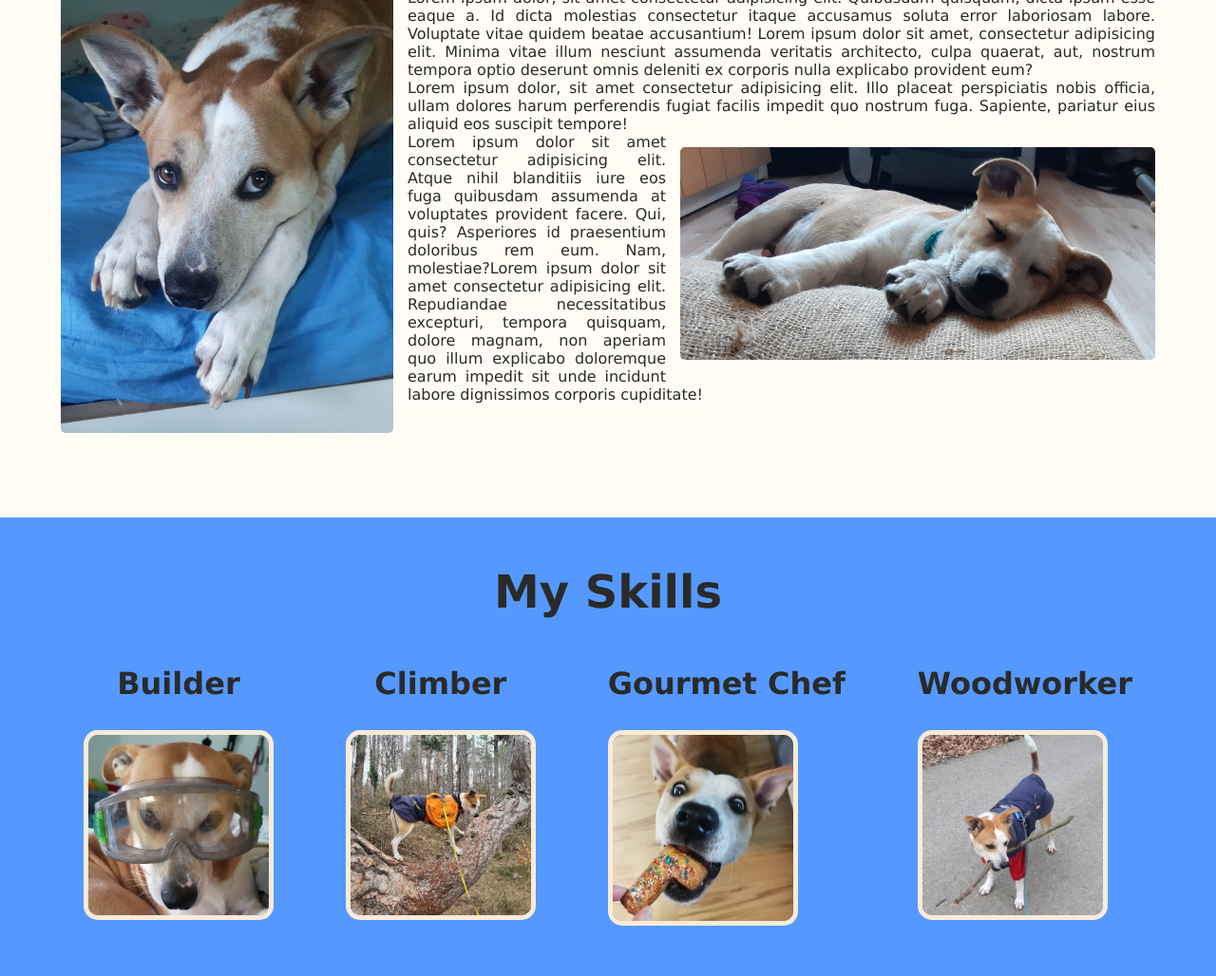
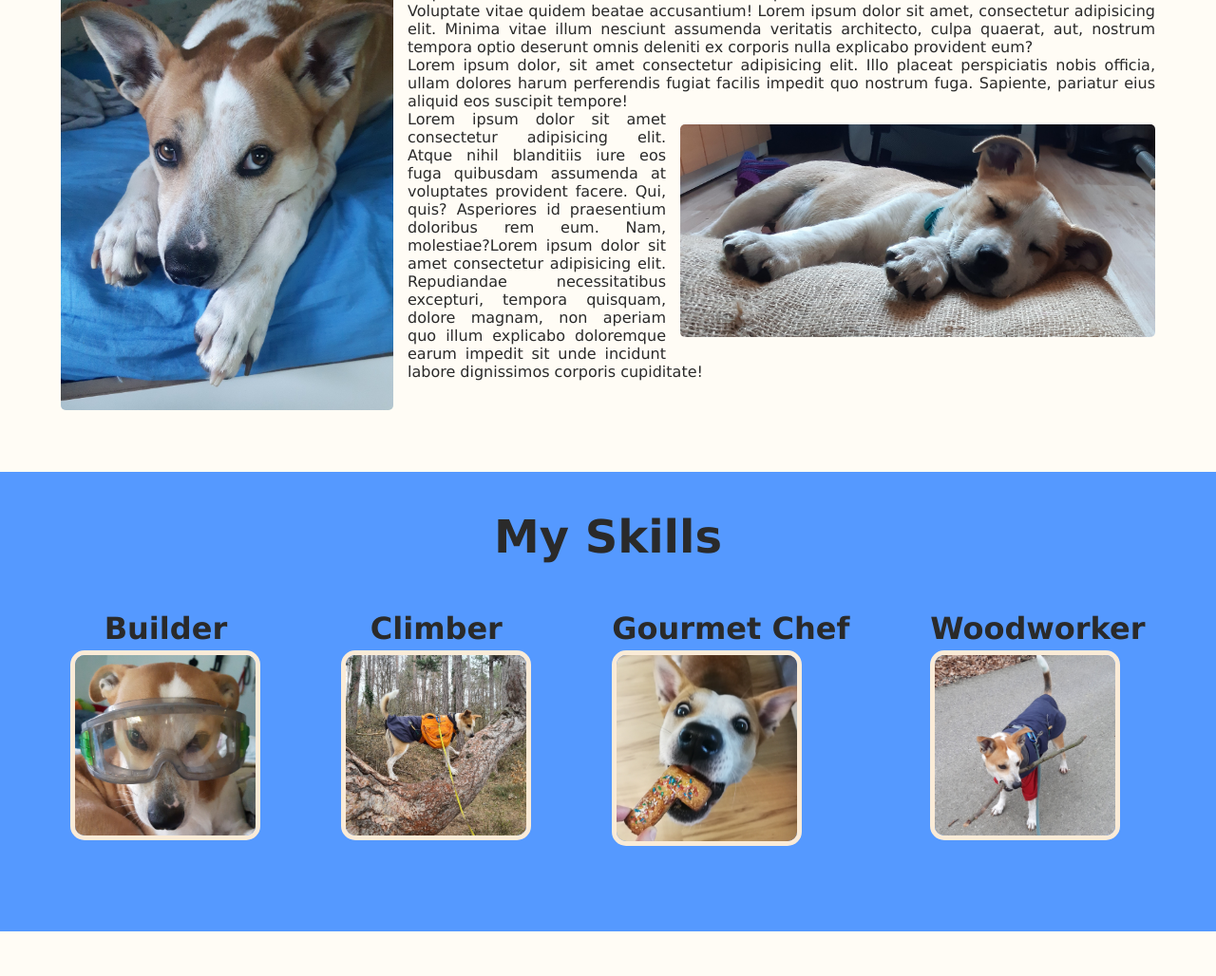
Before and after one commit to YoshiNagato/Flusons-Page, a plain HTML site: page index.html in a window 1280 px wide. Shown: the part 752-1780 px from the top of the page at 95% size. Drawn offline with Linux system fonts and the light colour scheme; a web font is replaced by a local one.

Commit message:
Updating Skills for mobile devices

```diff
--- a/styles.css
+++ b/styles.css
@@ -150,7 +150,7 @@ header {
 
 #flusonProfile {
     height:50vh;
-    /* position:relative; */
+    position:relative;
     top:20vh;
 }
 
@@ -176,7 +176,8 @@ header {
     flex-direction: column;
     justify-content: center;
     text-align: center;
-    padding:5vw;
+    /* padding:5vw; */
+    margin:5vh 5vw 5vh 5vw;
 }
 
 .bioContainer {
@@ -225,21 +226,23 @@ header {
     flex-direction: column;
     justify-content: center;
     align-content: center;
-    padding:50px;
+    padding:5vh 5vw;
     text-align: center;
 }
 
 .info {
     display:flex;
     justify-content: space-around;
+    flex-wrap: wrap;
     margin:50px 0;
+    gap:5vw;
 
 }
 
 .skill {
     display:flex;
     flex-direction: column;
-    gap:30px;
+    gap:0.5vh;
 }
 
 .skill img {
```
